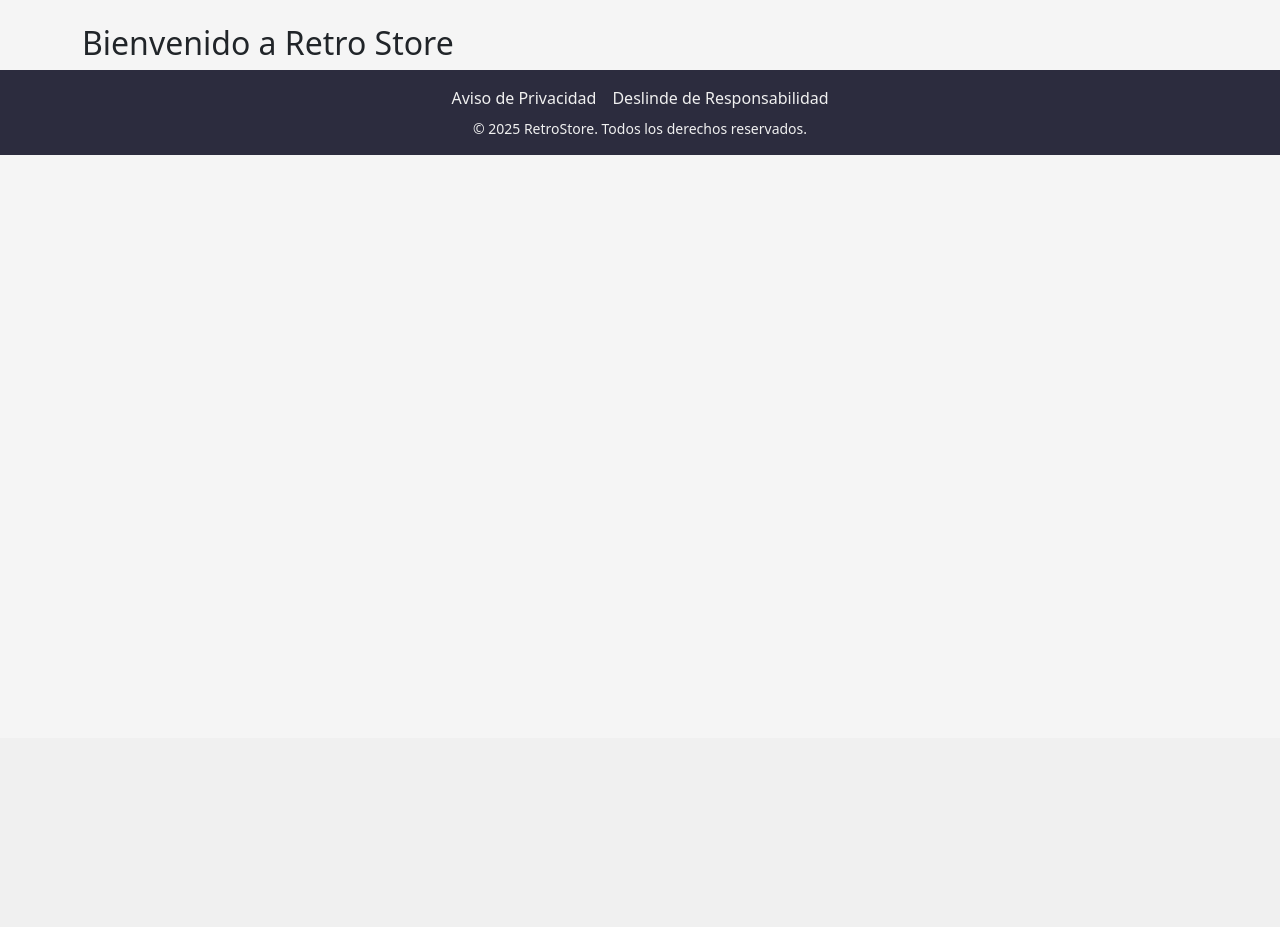
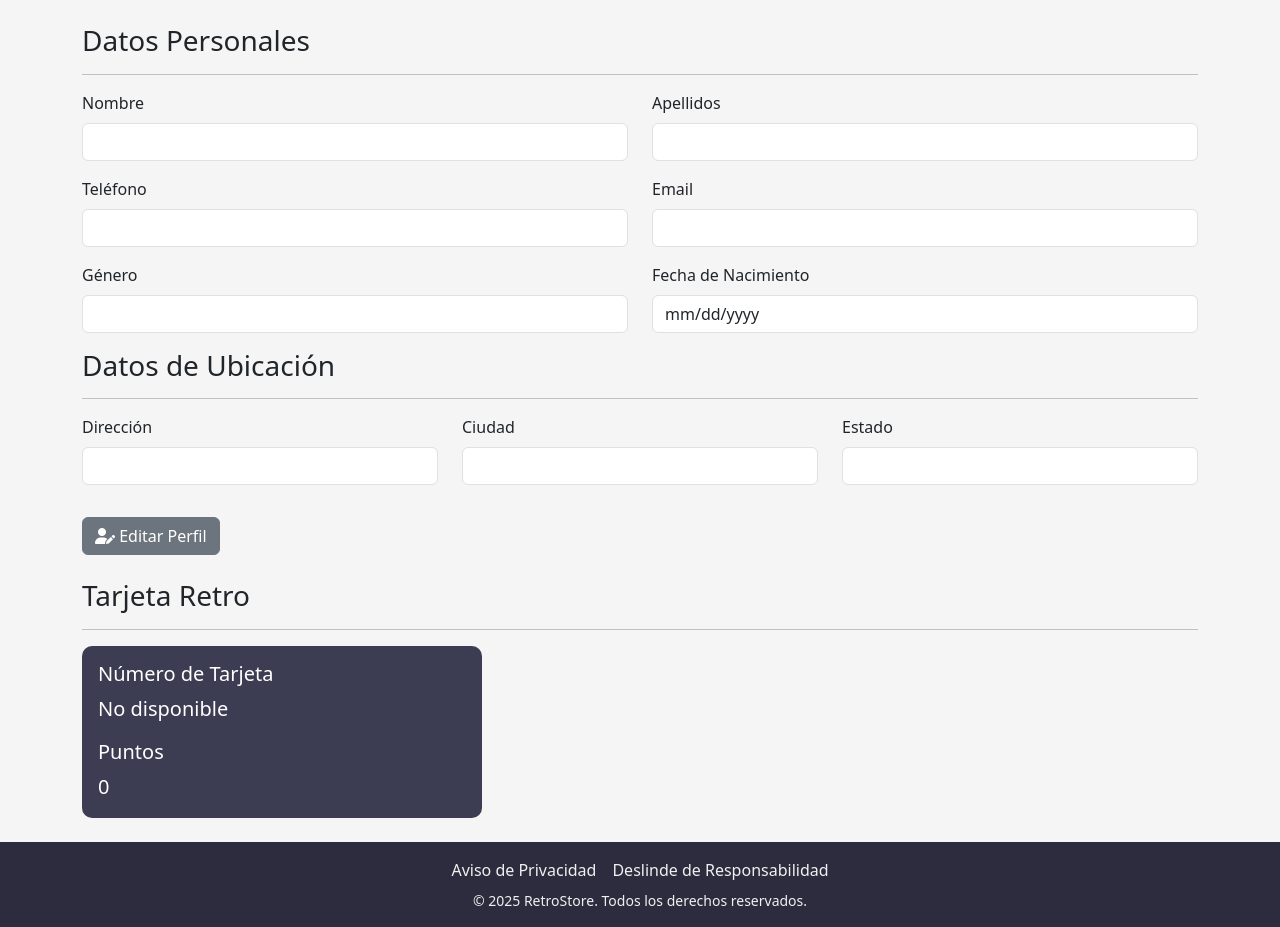
Before and after one commit to Kurosou-san/RetroStore, a PHP site: page /HTML/perfil.php in a window 1280 px wide. Shown: the part 62-989 px from the top of the page. Before the commit the page ends 217 px from the top, so only its background shows below. Run offline with PHP 8.4, Linux system fonts and the light colour scheme; the visitor is signed in with stand-in values (Sample User, id 1); data that the repository does not hold is empty.

Commit message:
Perfil  V1

```diff
--- a/HTML/index.php
+++ b/HTML/index.php
@@ -32,7 +32,8 @@
         </div>
 
         <!-- PIE DE PÁGINA -->
-        <?php include '../Layout/footer.php'; ?>
+
+        <br> <?php include '../Layout/footer.php'; ?>
     </div>
 
     <!-- Fin del Código -->
--- a/HTML/perfil.php
+++ b/HTML/perfil.php
@@ -1,4 +1,4 @@
-<?php include '../PHP/session.php'; ?>
+<?php include '../PHP/session.php'; include '../PHP/datosPerfil.php'; ?>
 <!DOCTYPE html>
 <html lang="es">
 <head>
@@ -12,12 +12,91 @@
         <?php include '../Layout/navbar.php'; ?>
 
         <div class="container mt-4">
-            <h2>Bienvenido a Retro Store</h2>
+            <h3>Datos Personales</h3><hr>
+            <div class="row mb-3">
+                <div class="col-md-6">
+                    <label class="form-label">Nombre</label>
+                    <input type="text" class="form-control"
+                        value="<?php echo htmlspecialchars($usuario['Usuario_Nombre'] ?? ''); ?>" readonly>
+                </div>
+                <div class="col-md-6">
+                    <label class="form-label">Apellidos</label>
+                    <input type="text" class="form-control"
+                        value="<?php echo htmlspecialchars($usuario['Usuario_Apellidos'] ?? ''); ?>" readonly>
+                </div>
+            </div>
 
+            <div class="row mb-3">
+                <div class="col-md-6">
+                    <label class="form-label">Teléfono</label>
+                    <input type="text" class="form-control"
+                        value="<?php echo htmlspecialchars($usuario['Usuario_Telefono'] ?? ''); ?>" readonly>
+                </div>
+                <div class="col-md-6">
+                    <label class="form-label">Email</label>
+                    <input type="email" class="form-control"
+                        value="<?php echo htmlspecialchars($usuario['Usuario_Email'] ?? ''); ?>" readonly>
+                </div>
+            </div>
+
+            <div class="row mb-3">
+                <div class="col-md-6">
+                    <label class="form-label">Género</label>
+                    <input type="text" class="form-control"
+                        value="<?php echo htmlspecialchars($usuario['Usuario_Genero'] ?? ''); ?>" readonly>
+                </div>
+                <div class="col-md-6">
+                    <label class="form-label">Fecha de Nacimiento</label>
+                    <input type="date" class="form-control"
+                        value="<?php echo htmlspecialchars($usuario['Usuario_FechaNacimiento'] ?? ''); ?>" readonly>
+                </div>
+            </div>
+
+            <h3>Datos de Ubicación</h3><hr>
+            <div class="row mb-3">
+                <div class="col-md-4">
+                    <label class="form-label">Dirección</label>
+                    <input type="text" class="form-control"
+                        value="<?php echo htmlspecialchars($usuario['Usuario_Direccion'] ?? ''); ?>" readonly>
+                </div>
+                <div class="col-md-4">
+                    <label class="form-label">Ciudad</label>
+                    <input type="text" class="form-control"
+                        value="<?php echo htmlspecialchars($usuario['Usuario_Ciudad'] ?? ''); ?>" readonly>
+                </div>
+                <div class="col-md-4">
+                    <label class="form-label">Estado</label>
+                    <input type="text" class="form-control"
+                        value="<?php echo htmlspecialchars($usuario['Usuario_Estado'] ?? ''); ?>" readonly>
+                </div>
+            </div>
+
+            <a href="./editarPerfil.php" class="btn btn-secondary mt-3">
+                <i class="fas fa-user-edit"></i> Editar Perfil
+            </a>
         </div>
 
+        <div class="container mt-4">
+            <h3>Tarjeta Retro</h3><hr>
+            <div class="card text-white" style="background-color: #3c3c52; max-width: 400px; border: none; border-radius: 10px;">
+                <div class="card-body">
+                    <h5 class="card-title">Número de Tarjeta</h5>
+                    <p class="card-text fs-5">
+                        <?php echo htmlspecialchars($usuario['Usuario_Tarjeta'] ?? 'No disponible'); ?>
+                    </p>
+
+                    <h5 class="card-title mt-3">Puntos</h5>
+                    <p class="card-text fs-5">
+                        <?php echo htmlspecialchars($usuario['Usuario_Puntos'] ?? '0'); ?>
+                    </p>
+                </div>
+            </div>
+        </div>
+
+
+
         <!-- PIE DE PÁGINA -->
-        <?php include '../Layout/footer.php'; ?>
+        <br> <?php include '../Layout/footer.php'; ?>
     </div>
 
     <!-- Fin del Código -->
--- /dev/null
+++ b/PHP/datosPerfil.php
@@ -0,0 +1,19 @@
+<?php
+    include 'conexion_BD.php'; // Usar $conexion
+
+    // Obtener el ID del usuario desde la sesión
+    $usuarioID = $_SESSION['usuario_id'];
+
+    // Consulta para obtener los datos del usuario
+    $query = "SELECT * FROM Usuarios WHERE UsuarioID = ?";
+    $stmt = mysqli_prepare($conexion, $query);
+    mysqli_stmt_bind_param($stmt, "i", $usuarioID);
+    mysqli_stmt_execute($stmt);
+    $result = mysqli_stmt_get_result($stmt);
+
+    // Obtener los datos en un array asociativo
+    $usuario = mysqli_fetch_assoc($result);
+
+    // Cerrar la consulta
+   mysqli_stmt_close($stmt);
+?>
```
Also changed, not shown: HTML/editarPerfil.php (added, +26 -0 lines).
